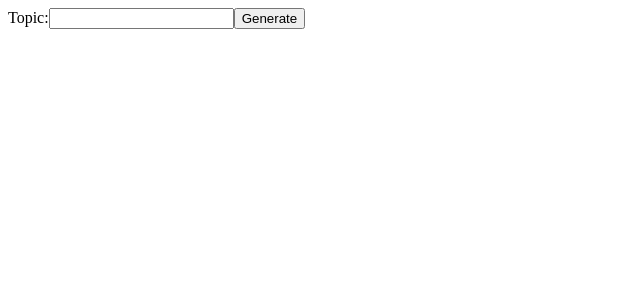
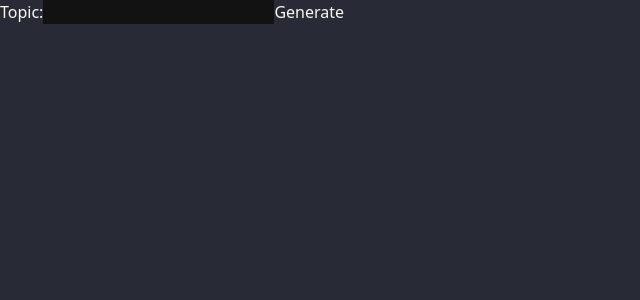
Before and after one commit to rosissharma/DOLORES, a Nuxt app: page / in a window 1280 px wide. Shown: the top 300 px of the page, without its empty margins (0-640 px from the left). Built offline with nearby package versions, Linux system fonts and the light colour scheme.

Commit message:
tailwind + loading

```diff
--- /dev/null
+++ b/assets/css/main.css
@@ -0,0 +1,3 @@
+@tailwind base;
+@tailwind components;
+@tailwind utilities;
--- a/nuxt.config.ts
+++ b/nuxt.config.ts
@@ -7,4 +7,11 @@
         // Keys within public are also exposed client-side
         public: {}
     },
+    css: ['~/assets/css/main.css'],
+    postcss: {
+        plugins: {
+            tailwindcss: {},
+            autoprefixer: {},
+        },
+    },
 })
--- /dev/null
+++ b/tailwind.config.js
@@ -0,0 +1,26 @@
+/** @type {import('tailwindcss').Config} */
+module.exports = {
+  content: [
+    "./components/**/*.{js,vue,ts}",
+    "./layouts/**/*.vue",
+    "./pages/**/*.vue",
+    "./plugins/**/*.{js,ts}",
+    "./nuxt.config.{js,ts}",
+    "./app.vue",
+  ],
+  theme: {
+    extend: {},
+  },
+  plugins: [require("daisyui")],
+  // daisyUI config (optional)
+  daisyui: {
+    styled: true,
+    themes: ["dracula"],
+    base: true,
+    utils: true,
+    logs: true,
+    rtl: false,
+    prefix: "",
+    darkTheme: "dark",
+  },
+}
```
Also changed, not shown: package.json (+6 -1 lines), assets/img/pika.gif (added), 1 other file (tests, documents, lock files or other folders).
